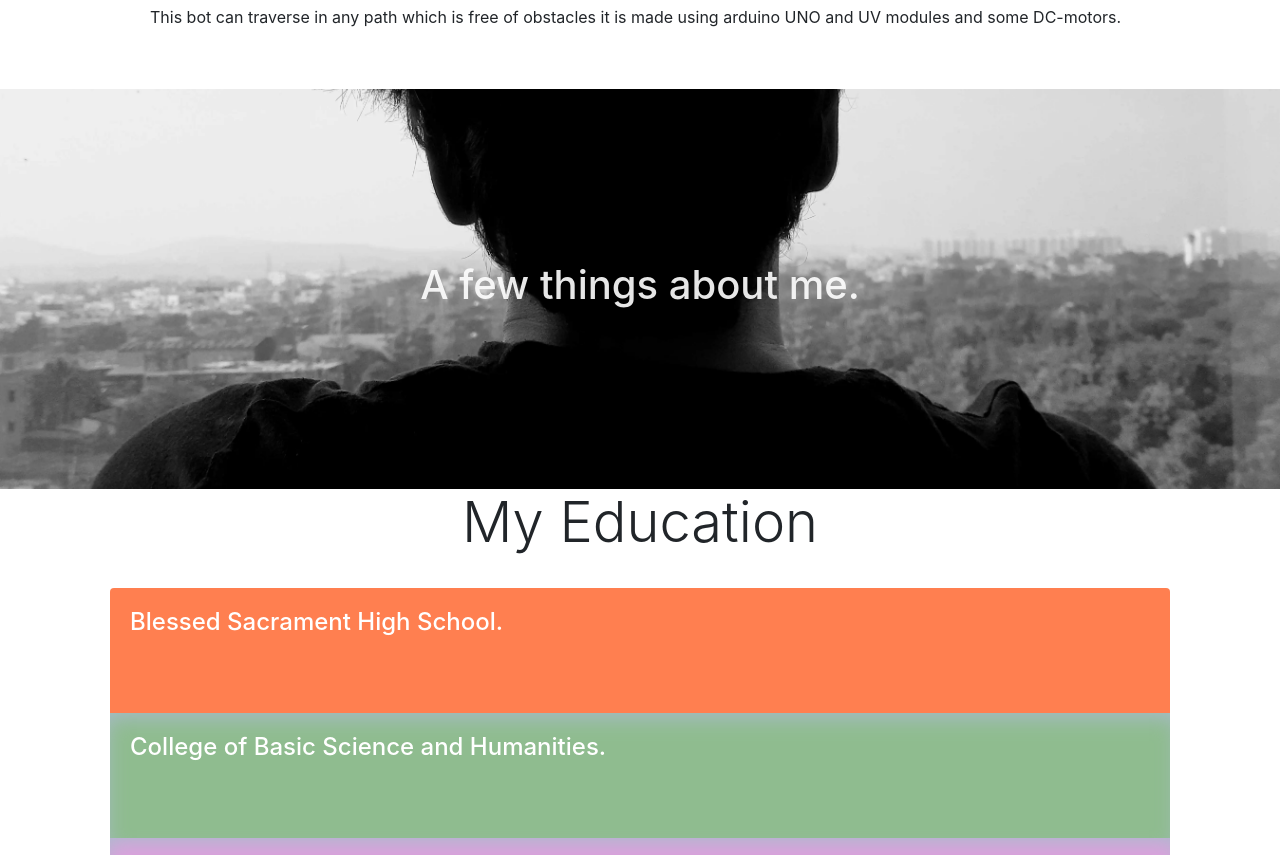
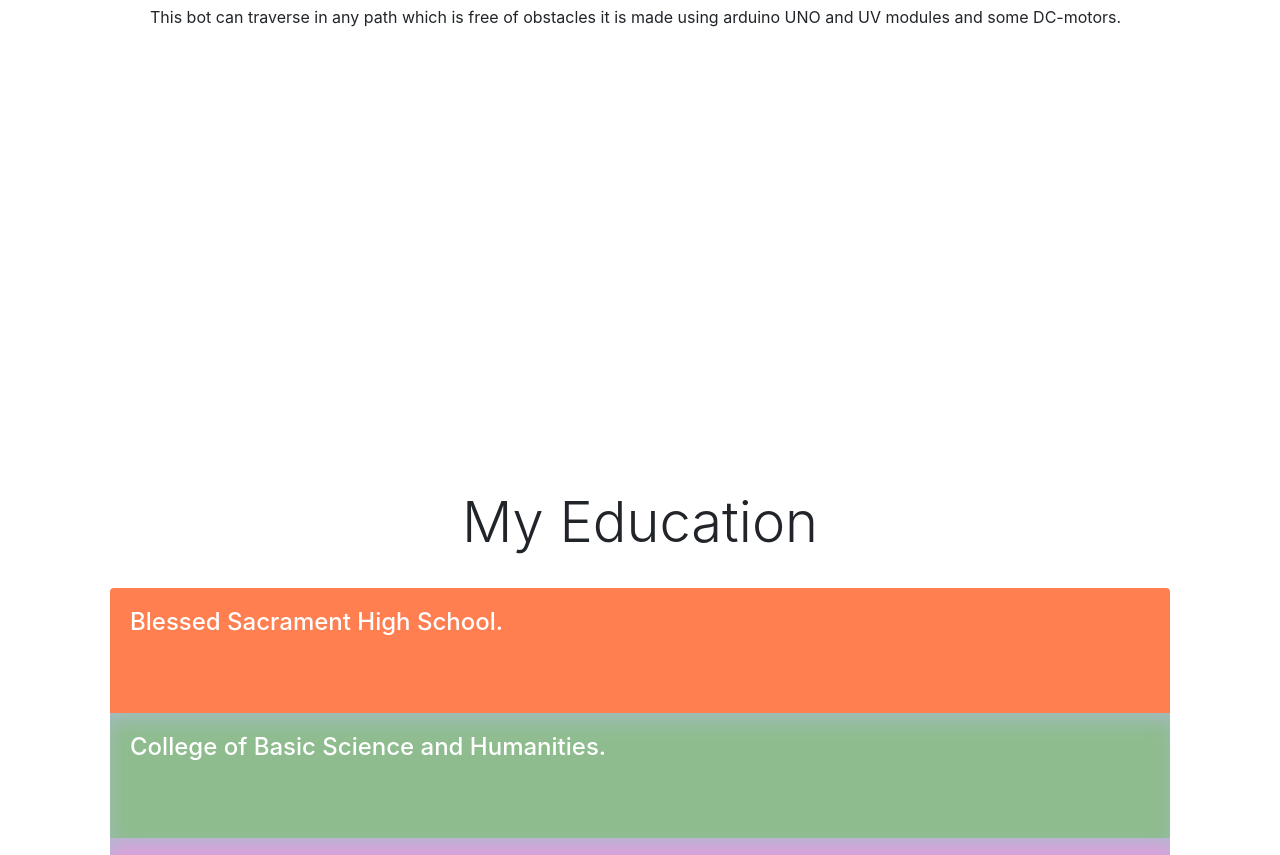
Before and after one commit to kaustuvaks/portfolio2, a plain HTML site: page home.html in a window 1280 px wide. Shown: the part 6247-7102 px from the top of the page. Drawn offline with nearby package versions, Linux system fonts and the light colour scheme.

Commit message:
optimizations

```diff
--- a/hom.css
+++ b/hom.css
@@ -102,7 +102,7 @@ video{
 }
 
 .callout.abme {
-    background: url(./images/prlx4.webp);
+    background: url();
     background-attachment: fixed;
     -webkit-background-size: cover;
     -moz-background-size: cover;
```
